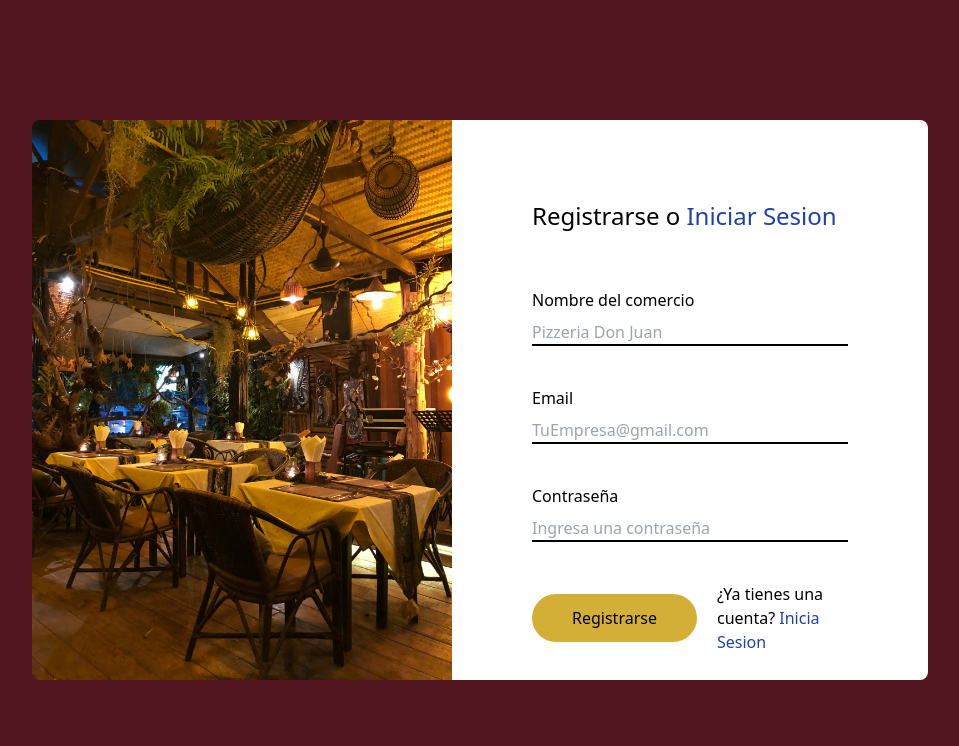
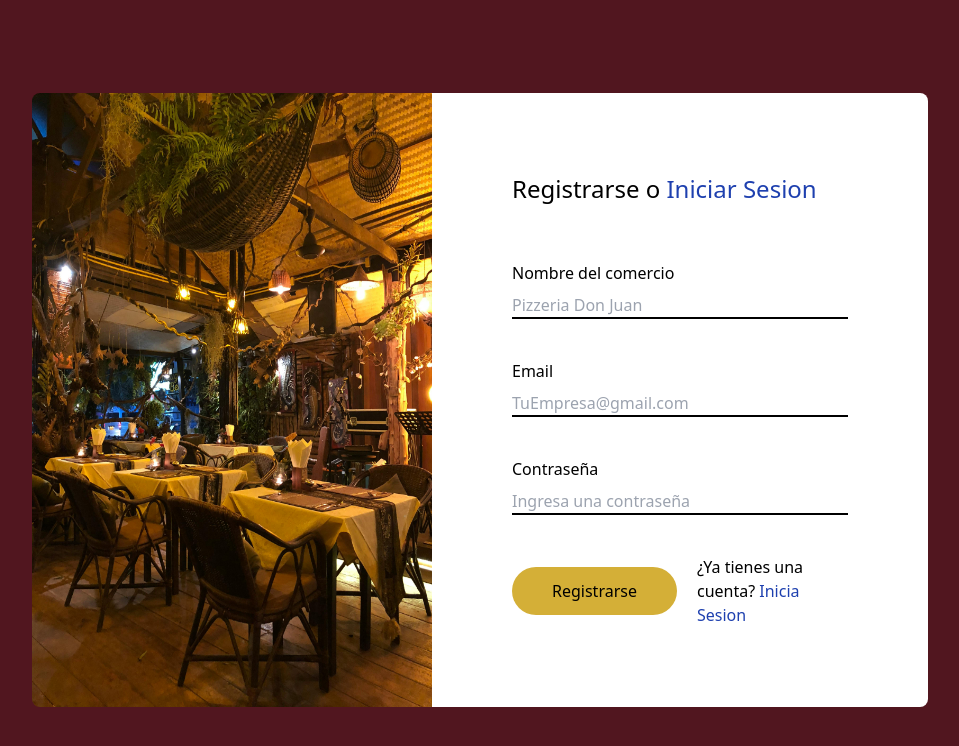
Before and after one commit to JoaquinDicio/resticy, a React (Vite) app in the folder frontend/: page /register in a window 1280 px wide. Shown: the top 746 px of the page, without its empty margins (160-1119 px from the left). Built offline with nearby package versions, Linux system fonts and the light colour scheme.

Commit message:
arreglos tailwind

```diff
--- a/frontend/src/pages/Login.jsx
+++ b/frontend/src/pages/Login.jsx
@@ -4,13 +4,20 @@ import LoginForm from "../components/LoginForm";
 const Login = () => {
   return (
     <main>
-      <div className="w-[100%] h-screen bg-[#51161F] flex justify-center items-center">
-        <div className="flex flex-col lg:flex-row w-[70vw] h-[70vh] rounded-lg">
-          <img className="h-[100%] overflow rounded-l-lg hidden md:block" src={'../assets/imgForm.jpg'} alt="" />
+      <div className="w-[100%] min-h-screen bg-[#51161F] flex justify-center items-center">
+        <div className="flex flex-col lg:flex-row w-[70vw] rounded-lg">
+          <img
+            className="max-w-[400px] w-full overflow rounded-l-lg hidden md:block"
+            src={"../assets/imgForm.jpg"}
+            alt=""
+          />
           <div className="p-10 md:p-20 bg-white w-full md:w-[60%] rounded-r-lg">
             <div className="mb-9">
               <p className="text-2xl">
-              Iniciar Sesion o <a href="#" className="text-blue-800">Registrarse</a>
+                Iniciar Sesion o{" "}
+                <a href="#" className="text-blue-800">
+                  Registrarse
+                </a>
               </p>
             </div>
             <LoginForm />
--- a/frontend/src/pages/Register.jsx
+++ b/frontend/src/pages/Register.jsx
@@ -4,13 +4,20 @@ import RegisterForm from "../components/RegisterForm";
 const Register = () => {
   return (
     <main>
-      <div className="w-[100%] h-screen bg-[#51161F] flex justify-center items-center">
-        <div className="flex flex-col lg:flex-row w-[70vw] h-[70vh] rounded-lg">
-          <img className="h-[100%] overflow rounded-l-lg hidden md:block" src={'../assets/imgForm.jpg'} alt="" />
+      <div className="w-full min-h-screen bg-[#51161F] flex justify-center items-center">
+        <div className="flex flex-col lg:flex-row w-[70vw] rounded-lg">
+          <img
+            className=" max-w-[400px] overflow rounded-l-lg hidden md:block"
+            src={"../assets/imgForm.jpg"}
+            alt=""
+          />
           <div className="p-10 md:p-20 bg-white w-full md:w-[60%] rounded-r-lg">
             <div className="mb-9">
               <p className="text-2xl">
-                Registrarse o <a href="#" className="text-blue-800">Iniciar Sesion</a>
+                Registrarse o{" "}
+                <a href="#" className="text-blue-800">
+                  Iniciar Sesion
+                </a>
               </p>
             </div>
             <RegisterForm />
```
